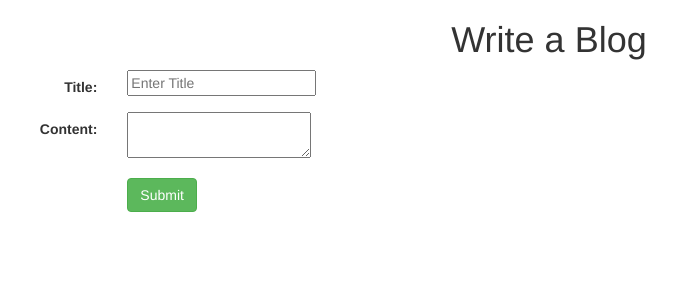
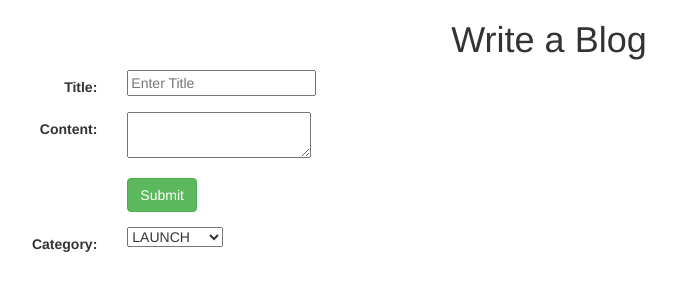
Before and after one commit to local-eyes/LocalEyes-Blogs, a Flask app: page /write-blog/ in a window 1280 px wide. Shown: the part 52-352 px from the top of the page, without its empty margins (91-767 px from the left). Run offline with Flask 2, Linux system fonts and the light colour scheme; parts of the project's set-up code (start-up, migrations or seed data) failed here and were passed over; some libraries are stand-ins or nearby versions.

Commit message:
only verified authors can write a blog

```diff
--- a/app.py
+++ b/app.py
@@ -105,18 +105,22 @@ def blogs(id):
 @app.route('/write-blog/', methods=['GET', 'POST'])
 def write_blog():
 	if request.method == 'POST':
-		blogpost = request.form
-		title = blogpost['title']
-		body = blogpost['body']
-		category = blogpost['category']
-		author = session['first_name'] + ' ' + session['last_name']
+		if session['isVerified']:
+			blogpost = request.form
+			title = blogpost['title']
+			body = blogpost['body']
+			category = blogpost['category']
+			author = session['author']
 
-		cur = mysql.connection.cursor()
-		cur.execute("INSERT INTO blog(title, body, author, category) VALUES(%s, %s, %s, %s);", (title, body, author, category))
-		mysql.connection.commit()
-		cur.close()
-		flash('Blog Posted Successfully', 'success')
-		return redirect('/')
+			cur = mysql.connection.cursor()
+			cur.execute("INSERT INTO blog(title, body, author, category) VALUES(%s, %s, %s, %s);", (title, body, author, category))
+			mysql.connection.commit()
+			cur.close()
+			flash('Blog Posted Successfully', 'success')
+			return redirect('/')
+		else:
+			flash("You are not verified to write blogs right now", "danger")
+			return redirect('/')
 	return render_template('write-blog.html')
 
 @app.route('/my-blogs/')
--- a/templates/write-blog.html
+++ b/templates/write-blog.html
@@ -1,6 +1,4 @@
-{% extends 'base.html' %}
-
-{% block sub_content %}
+{% extends 'base.html' %} {% block sub_content %}
 
 <div class="text-center">
     <h1> Write a Blog </h1>
@@ -26,6 +24,17 @@
                 <button type="submit" class="btn btn-success">Submit</button>
             </div>
         </div>
+
+        <div class="form-group">
+            <label class="control-label col-sm-2">Category: </label>
+            <div class="col-sm-5">
+                <select name="category" id="category">
+					<option value="LAUNCH">LAUNCH</option>
+					<option value="DESIGN">DESIGN</option>
+					<option value="FEATURES">FEATURES</option>
+				</select>
+            </div>
+        </div>
     </form>
 </div>
 
```
Lines whose indentation alone changed are shown as unchanged.
